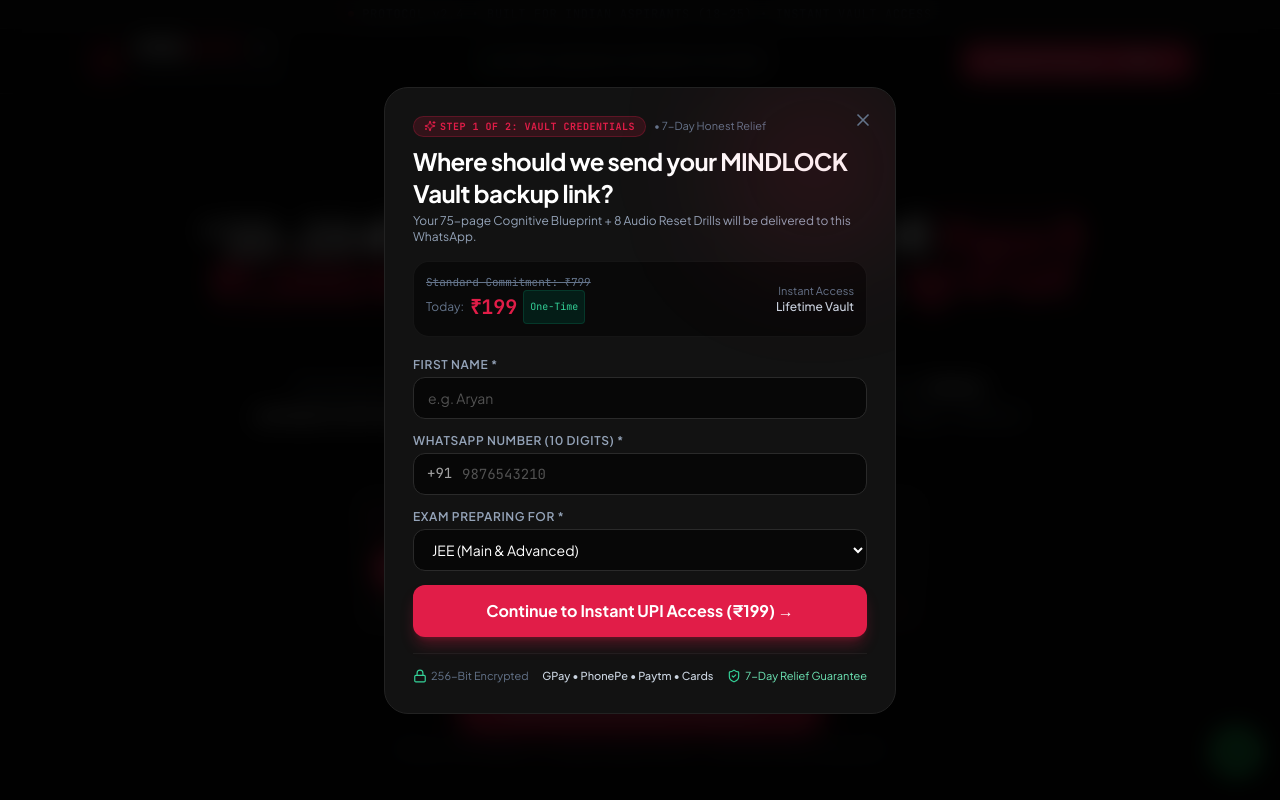
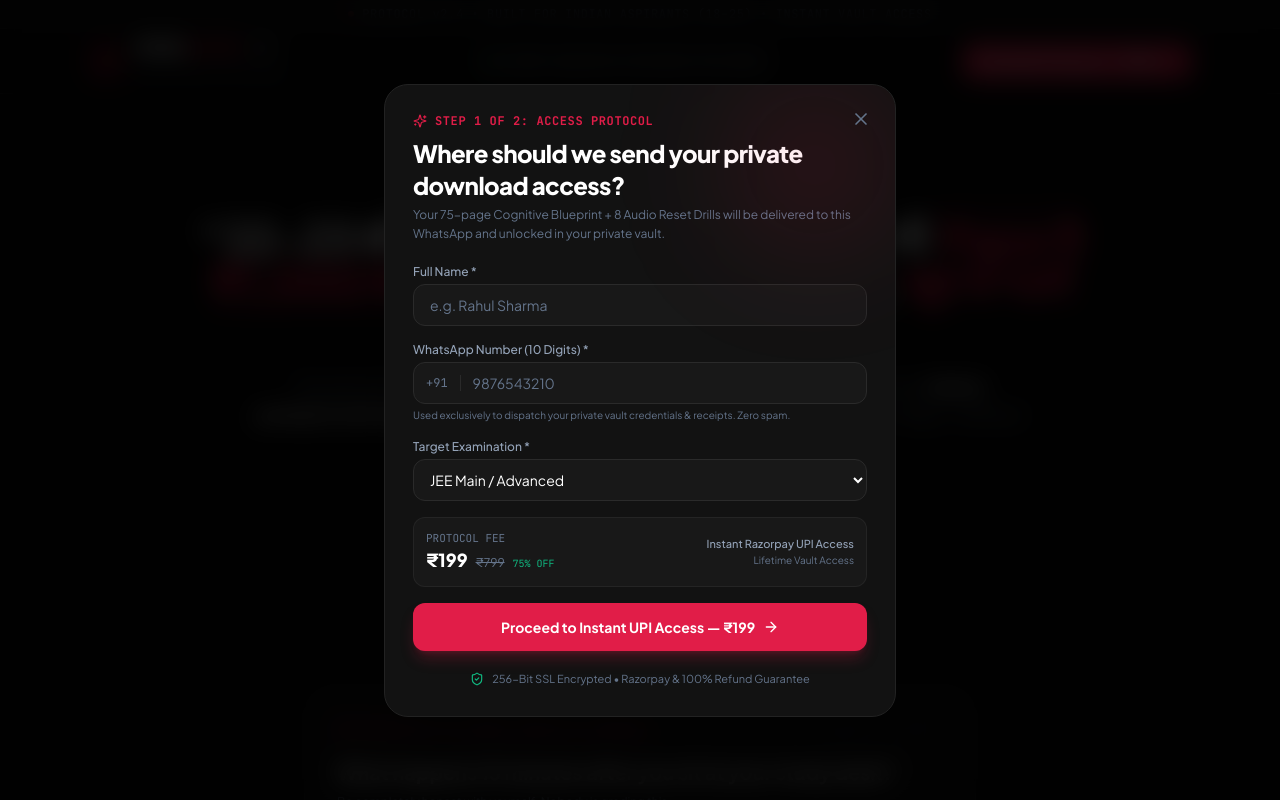
Before and after one commit to rishikeshjha2001/mindlock, a Next.js app: page / in a window 1280 px wide. Both pictures are taken after a click on the button "Activate My Reset Protocol →". Shown: the top 800 px of the page. Built offline with nearby package versions, Linux system fonts and the light colour scheme.

Commit message:
feat: remove audio player & floating whatsapp, add Razorpay checkout integration with redirect to mindlock-virid.vercel.app

```diff
--- /dev/null
+++ b/src/app/api/razorpay/create-order/route.ts
@@ -0,0 +1,67 @@
+import { NextRequest, NextResponse } from "next/server";
+import { getStore } from "@/lib/store";
+
+export const dynamic = "force-dynamic";
+
+export async function POST(req: NextRequest) {
+  try {
+    const body = await req.json();
+    const { name, whatsapp, targetExam } = body;
+
+    const store = getStore();
+    const amountInPaise = (store.config.productPrice || 199) * 100;
+    const razorpayKeyId =
+      process.env.NEXT_PUBLIC_RAZORPAY_KEY_ID ||
+      process.env.RAZORPAY_KEY_ID ||
+      "";
+    const razorpayKeySecret = process.env.RAZORPAY_KEY_SECRET || "";
+
+    // If Razorpay API keys are configured, create server-side order
+    if (razorpayKeyId && razorpayKeySecret) {
+      const auth = Buffer.from(`${razorpayKeyId}:${razorpayKeySecret}`).toString("base64");
+      const rzpRes = await fetch("https://api.razorpay.com/v1/orders", {
+        method: "POST",
+        headers: {
+          Authorization: `Basic ${auth}`,
+          "Content-Type": "application/json",
+        },
+        body: JSON.stringify({
+          amount: amountInPaise,
+          currency: "INR",
+          receipt: `ml_rcpt_${Date.now()}`,
+          notes: {
+            name: name || "",
+            whatsapp: whatsapp || "",
+            targetExam: targetExam || "",
+          },
+        }),
+      });
+
+      if (rzpRes.ok) {
+        const orderData = await rzpRes.json();
+        return NextResponse.json({
+          success: true,
+          orderId: orderData.id,
+          amount: orderData.amount,
+          currency: orderData.currency,
+          keyId: razorpayKeyId,
+        });
+      }
+    }
+
+    // Default response with configured payment URL / vault redirect
+    return NextResponse.json({
+      success: true,
+      keyId: razorpayKeyId || null,
+      amount: amountInPaise,
+      currency: "INR",
+      paymentUrl: store.config.paymentUrl || "https://mindlock-virid.vercel.app/download-vault?key=mindlock2026",
+    });
+  } catch (err) {
+    console.error("Razorpay order creation error:", err);
+    return NextResponse.json(
+      { error: "Failed to initialize payment gateway" },
+      { status: 500 }
+    );
+  }
+}
--- a/src/app/layout.tsx
+++ b/src/app/layout.tsx
@@ -40,6 +40,7 @@ export default function RootLayout({
           href="https://fonts.googleapis.com/css2?family=JetBrains+Mono:wght@400;500;700&family=Noto+Sans+Devanagari:wght@400;600;700;800&family=Plus+Jakarta+Sans:wght@400;500;600;700;800&display=swap"
           rel="stylesheet"
         />
+        <script src="https://checkout.razorpay.com/v1/checkout.js" async></script>
       </head>
       <body className="bg-[#0A0A0A] text-slateText-primary min-h-screen antialiased selection:bg-crimson selection:text-white font-sans">
         <ReadingProgressBar />
--- a/src/app/page.tsx
+++ b/src/app/page.tsx
@@ -2,7 +2,6 @@
 
 import { useState } from "react";
 import Navbar from "@/components/Navbar";
-import AudioPreview from "@/components/AudioPreview";
 import SelfDiagnosisWidget from "@/components/SelfDiagnosisWidget";
 import CheckoutModal from "@/components/CheckoutModal";
 import StickyMobileCTA from "@/components/StickyMobileCTA";
@@ -22,7 +21,6 @@ import {
   Zap,
   Lock,
   ChevronDown,
-  MessageCircle,
   AlertCircle,
   Crosshair,
   Sparkles,
@@ -75,9 +73,6 @@ export default function LandingPage() {
           You are not lazy, and you are not average. Your nervous system is trapped in{" "}
           <strong className="text-white">shame paralysis and dopamine burnout</strong>. Reset how your brain handles pressure in 7 days—without fake motivation or rigid timetables.
         </p>
-
-        {/* Interactive 15-Second Audio Reality Check Card */}
-        <AudioPreview />
 
         {/* Primary Non-Sales Hero CTA */}
         <div className="mt-8 flex flex-col items-center justify-center gap-2.5">
@@ -601,26 +596,6 @@ export default function LandingPage() {
         </div>
       </section>
 
-      {/* Floating WhatsApp Support Desk */}
-      <a
-        id="whatsapp_support_btn"
-        data-track-btn="whatsapp_support_btn"
-        href="https://wa.me/919876543210?text=Hi%20MINDLOCK%20Team%2C%20I%20have%20a%20question%20about%20the%20MINDLOCK%20system"
-        target="_blank"
-        rel="noopener noreferrer"
-        onClick={() => {
-          trackClientClick(
-            "whatsapp_support_btn",
-            "Chat on WhatsApp Support",
-            "Floating Support"
-          );
-        }}
-        className="fixed bottom-20 md:bottom-6 right-5 z-30 w-12 h-12 rounded-full bg-[#25D366] hover:bg-[#20ba5a] text-black flex items-center justify-center shadow-lg shadow-black/50 transition-all transform hover:scale-110 active:scale-95 cursor-pointer"
-        aria-label="WhatsApp Support"
-      >
-        <MessageCircle className="w-6 h-6 fill-black" />
-      </a>
-
       {/* Sticky Bottom Mobile Bar */}
       <StickyMobileCTA onUnlockClick={handleOpenCheckout} />
 
--- a/src/components/CheckoutModal.tsx
+++ b/src/components/CheckoutModal.tsx
@@ -8,6 +8,13 @@ interface CheckoutModalProps {
   isOpen: boolean;
   onClose: () => void;
   sourceButton: string;
+}
+
+declare global {
+  interface Window {
+    // eslint-disable-next-line @typescript-eslint/no-explicit-any
+    Razorpay?: any;
+  }
 }
 
 export default function CheckoutModal({
@@ -49,6 +56,7 @@ export default function CheckoutModal({
         "Access Modal"
       );
 
+      // 1. Record lead in database / store
       const res = await fetch("/api/analytics/track", {
         method: "POST",
         headers: { "Content-Type": "application/json" },
@@ -62,18 +70,86 @@ export default function CheckoutModal({
         }),
       });
 
-      const data = await res.json();
+      const leadData = await res.json();
+      const fallbackRedirectUrl =
+        leadData.paymentUrl || "https://mindlock-virid.vercel.app/download-vault?key=mindlock2026";
 
-      if (!res.ok) {
-        throw new Error(data.error || "Failed to record access details");
+      // 2. Initialize Razorpay
+      try {
+        const orderRes = await fetch("/api/razorpay/create-order", {
+          method: "POST",
+          headers: { "Content-Type": "application/json" },
+          body: JSON.stringify({
+            name: name.trim(),
+            whatsapp: cleanNumber,
+            targetExam,
+          }),
+        });
+
+        const orderInfo = await orderRes.json();
+
+        // If Razorpay SDK is loaded and a key is provided
+        if (orderInfo?.keyId && typeof window !== "undefined" && window.Razorpay) {
+          const options = {
+            key: orderInfo.keyId,
+            amount: orderInfo.amount || 19900,
+            currency: orderInfo.currency || "INR",
+            name: "MINDLOCK Protocol",
+            description: "Instant Access: 75-Page Blueprint + 8 Audio Drills",
+            order_id: orderInfo.orderId || undefined,
+            prefill: {
+              name: name.trim(),
+              contact: `+91${cleanNumber}`,
+            },
+            theme: {
+              color: "#E11D48",
+            },
+            handler: async function (response: {
+              razorpay_payment_id: string;
+              razorpay_order_id?: string;
+              razorpay_signature?: string;
+            }) {
+              setIsSuccessStep(true);
+              try {
+                await fetch("/api/razorpay/verify", {
+                  method: "POST",
+                  headers: { "Content-Type": "application/json" },
+                  body: JSON.stringify(response),
+                });
+              } catch {}
+
+              setTimeout(() => {
+                window.location.href = "https://mindlock-virid.vercel.app/download-vault?key=mindlock2026";
+              }, 800);
+            },
+            modal: {
+              ondismiss: function () {
+                setIsLoading(false);
+              },
+            },
+          };
+
+          const rzpInstance = new window.Razorpay(options);
+          rzpInstance.open();
+          return;
+        }
+
+        // If a direct Razorpay payment link or custom payment URL was configured
+        if (orderInfo?.paymentUrl && orderInfo.paymentUrl.startsWith("http")) {
+          setIsSuccessStep(true);
+          setTimeout(() => {
+            window.location.href = orderInfo.paymentUrl;
+          }, 800);
+          return;
+        }
+      } catch (rzpErr) {
+        console.warn("Razorpay dynamic checkout fallback:", rzpErr);
       }
 
+      // Default safe redirect
       setIsSuccessStep(true);
-      const redirectUrl = data.paymentUrl || "/download-vault?key=mindlock2026";
-
-      // Brief 1-second calm transitional state before redirect
       setTimeout(() => {
-        window.location.href = redirectUrl;
+        window.location.href = fallbackRedirectUrl;
       }, 1000);
     } catch (err: unknown) {
       console.error("Lead submission error:", err);
@@ -99,86 +175,71 @@ export default function CheckoutModal({
             trackClientClick("modal_close_btn", "Close Access Modal", "Access Modal");
             onClose();
           }}
-          className="absolute top-4 right-4 text-slateText-muted hover:text-white transition-colors p-1.5 rounded-lg hover:bg-white/5 cursor-pointer"
-          aria-label="Close modal"
+          className="absolute top-5 right-5 text-slateText-muted hover:text-white p-1 rounded-full hover:bg-white/5 transition-colors cursor-pointer"
+          aria-label="Close"
         >
           <X className="w-5 h-5" />
         </button>
 
         {isSuccessStep ? (
-          <div className="py-8 text-center animate-fadeIn">
-            <div className="w-14 h-14 rounded-full bg-emerald-950/80 border border-emerald-500/50 flex items-center justify-center text-emerald-400 mx-auto mb-4">
-              <CheckCircle2 className="w-7 h-7" />
+          /* Step 2: Instant Connection Confirmation State */
+          <div className="py-8 text-center space-y-4">
+            <div className="w-16 h-16 rounded-full bg-emeraldRelief/15 border border-emeraldRelief/40 flex items-center justify-center text-emeraldRelief mx-auto animate-bounce">
+              <CheckCircle2 className="w-9 h-9" />
             </div>
-            <h3 className="text-xl font-bold text-white">
-              Preparing your secure UPI checkout...
+            <h3 className="text-xl sm:text-2xl font-bold text-white tracking-tight">
+              Access Details Confirmed
             </h3>
-            <p className="text-xs text-slateText-muted mt-2">
-              Connecting to MINDLOCK Vault dispatch system. Redirecting you now...
+            <p className="text-xs sm:text-sm text-slateText-secondary max-w-xs mx-auto">
+              Connecting you to secure Razorpay UPI payment gateway...
             </p>
-            <div className="mt-5 flex justify-center">
-              <Loader2 className="w-5 h-5 text-crimson animate-spin" />
+            <div className="flex items-center justify-center gap-2 pt-2 text-crimson font-mono text-xs">
+              <Loader2 className="w-4 h-4 animate-spin" />
+              <span>Redirecting to Vault / Razorpay...</span>
             </div>
           </div>
         ) : (
-          <>
-            {/* Header */}
-            <div className="flex items-center gap-2 mb-2">
-              <span className="px-2.5 py-0.5 rounded-full text-[10px] font-mono font-semibold tracking-wider bg-crimson/15 text-crimson border border-crimson/25 uppercase flex items-center gap-1">
-                <Sparkles className="w-3 h-3" /> Step 1 of 2: Vault Credentials
-              </span>
-              <span className="text-[11px] text-slateText-muted">• 7-Day Honest Relief</span>
+          /* Step 1: Input Details */
+          <div>
+            <div className="flex items-center gap-2 text-crimson font-mono text-xs font-semibold uppercase tracking-wider mb-2">
+              <Sparkles className="w-3.5 h-3.5" />
+              <span>Step 1 of 2: Access Protocol</span>
             </div>
 
-            <h3 className="text-xl sm:text-2xl font-bold text-white tracking-tight leading-snug">
-              Where should we send your MINDLOCK Vault backup link?
+            <h3 className="text-xl sm:text-2xl font-extrabold text-white tracking-tight">
+              Where should we send your private download access?
             </h3>
-            <p className="text-xs text-slateText-secondary mt-1">
-              Your 75-page Cognitive Blueprint + 8 Audio Reset Drills will be delivered to this WhatsApp.
+            <p className="text-xs text-slateText-muted mt-1 leading-relaxed">
+              Your 75-page Cognitive Blueprint + 8 Audio Reset Drills will be delivered to this WhatsApp and unlocked in your private vault.
             </p>
 
-            {/* Offer Summary Bar */}
-            <div className="mt-4 p-3 rounded-2xl bg-black/50 border border-white/5 flex items-center justify-between">
+            {errorMsg && (
+              <div className="mt-3 p-2.5 rounded-lg bg-red-950/40 border border-red-800/50 text-red-300 text-xs">
+                {errorMsg}
+              </div>
+            )}
+
+            <form onSubmit={handleSubmit} className="mt-5 space-y-4">
               <div>
-                <div className="text-[11px] text-slateText-muted line-through font-mono">
-                  Standard Commitment: ₹799
-                </div>
-                <div className="text-base sm:text-lg font-bold text-white flex items-center gap-1.5">
-                  <span className="text-xs text-slateText-muted font-normal">Today:</span>
-                  <span className="text-crimson font-mono text-xl">₹199</span>
-                  <span className="text-[10px] font-normal text-emerald-400 bg-emerald-950/60 border border-emerald-800/40 px-1.5 py-0.5 rounded font-mono">
-                    One-Time
-                  </span>
-                </div>
-              </div>
-              <div className="text-right">
-                <div className="text-[11px] text-slateText-muted">Instant Access</div>
-                <div className="text-xs font-medium text-slate-300">Lifetime Vault</div>
-              </div>
-            </div>
-
-            {/* Lead Capture Form */}
-            <form onSubmit={handleSubmit} className="mt-5 space-y-3.5">
-              <div>
-                <label className="block text-xs font-semibold text-slateText-secondary uppercase tracking-wider mb-1">
-                  First Name *
+                <label className="block text-xs font-medium text-slateText-secondary mb-1">
+                  Full Name *
                 </label>
                 <input
                   type="text"
                   required
-                  placeholder="e.g. Aryan"
+                  placeholder="e.g. Rahul Sharma"
                   value={name}
                   onChange={(e) => setName(e.target.value)}
-                  className="w-full px-3.5 py-2.5 rounded-xl bg-black/60 border border-[#2a2a2a] text-white placeholder-neutral-600 focus:outline-none focus:border-crimson text-sm"
+                  className="w-full bg-[#181818] border border-[#2a2a2a] rounded-xl px-4 py-2.5 text-sm text-white placeholder-slateText-muted focus:outline-none focus:border-crimson transition-colors"
                 />
               </div>
 
               <div>
-                <label className="block text-xs font-semibold text-slateText-secondary uppercase tracking-wider mb-1">
+                <label className="block text-xs font-medium text-slateText-secondary mb-1">
                   WhatsApp Number (10 Digits) *
                 </label>
-                <div className="relative">
-                  <span className="absolute left-3.5 top-2.5 text-sm text-neutral-400 font-mono">
+                <div className="flex items-center bg-[#181818] border border-[#2a2a2a] rounded-xl overflow-hidden focus-within:border-crimson transition-colors">
+                  <span className="px-3 text-xs font-mono text-slateText-muted border-r border-[#2a2a2a]">
                     +91
                   </span>
                   <input
@@ -188,71 +249,79 @@ export default function CheckoutModal({
                     placeholder="9876543210"
                     value={whatsapp}
                     onChange={(e) => setWhatsapp(e.target.value)}
-                    className="w-full pl-12 pr-3.5 py-2.5 rounded-xl bg-black/60 border border-[#2a2a2a] text-white placeholder-neutral-600 focus:outline-none focus:border-crimson text-sm font-mono"
+                    className="w-full bg-transparent px-3 py-2.5 text-sm text-white placeholder-slateText-muted focus:outline-none"
                   />
                 </div>
+                <p className="text-[10px] text-slateText-muted mt-1">
+                  Used exclusively to dispatch your private vault credentials & receipts. Zero spam.
+                </p>
               </div>
 
               <div>
-                <label className="block text-xs font-semibold text-slateText-secondary uppercase tracking-wider mb-1">
-                  Exam Preparing For *
+                <label className="block text-xs font-medium text-slateText-secondary mb-1">
+                  Target Examination *
                 </label>
                 <select
                   value={targetExam}
                   onChange={(e) => setTargetExam(e.target.value)}
-                  className="w-full px-3.5 py-2.5 rounded-xl bg-black/60 border border-[#2a2a2a] text-white focus:outline-none focus:border-crimson text-sm"
+                  className="w-full bg-[#181818] border border-[#2a2a2a] rounded-xl px-3 py-2.5 text-sm text-white focus:outline-none focus:border-crimson transition-colors cursor-pointer"
                 >
-                  <option value="JEE (Main & Advanced)">JEE (Main & Advanced)</option>
-                  <option value="NEET UG">NEET UG</option>
-                  <option value="UPSC CSE / State PSC">UPSC CSE / State PSC</option>
-                  <option value="SSC CGL / Banking / Railways">SSC & Banking</option>
-                  <option value="Board 10th-12th">Board 10-12</option>
-                  <option value="College / GATE / Other">Other Competitive Exam</option>
+                  <option value="JEE">JEE Main / Advanced</option>
+                  <option value="NEET">NEET UG</option>
+                  <option value="UPSC">UPSC Civil Services</option>
+                  <option value="SSC">SSC CGL / CHSL</option>
+                  <option value="Banking">Banking (IBPS, SBI PO)</option>
+                  <option value="State">State PSC / Police</option>
+                  <option value="Other">Other Competitive Exam</option>
                 </select>
               </div>
 
-              {errorMsg && (
-                <div className="p-2.5 rounded-xl bg-rose-950/60 border border-rose-800 text-rose-300 text-xs">
-                  {errorMsg}
+              {/* Price Reframe & Guarantee in Modal */}
+              <div className="p-3 rounded-xl bg-obsidian-200 border border-white/5 flex items-center justify-between">
+                <div>
+                  <div className="text-[11px] text-slateText-muted font-mono uppercase">
+                    Protocol Fee
+                  </div>
+                  <div className="flex items-baseline gap-2">
+                    <span className="text-lg font-black text-white">₹199</span>
+                    <span className="text-xs text-slateText-muted line-through">₹799</span>
+                    <span className="text-[10px] font-mono text-emeraldRelief">75% OFF</span>
+                  </div>
                 </div>
-              )}
+                <div className="text-right">
+                  <div className="text-[11px] text-slateText-secondary font-medium">
+                    Instant Razorpay UPI Access
+                  </div>
+                  <div className="text-[10px] text-slateText-muted">
+                    Lifetime Vault Access
+                  </div>
+                </div>
+              </div>
 
-              {/* Submit Button */}
               <button
                 type="submit"
-                id="modal_proceed_payment_btn"
-                data-track-btn="modal_proceed_payment_btn"
                 disabled={isLoading}
-                className="w-full py-3.5 px-4 rounded-xl bg-crimson hover:bg-rose-500 text-white font-bold text-sm sm:text-base flex items-center justify-center gap-2 shadow-lg shadow-crimson/30 transition-all transform active:scale-98 cursor-pointer disabled:opacity-50 mt-2"
+                className="w-full py-3.5 px-5 rounded-xl bg-crimson hover:bg-rose-700 text-white font-bold text-sm flex items-center justify-center gap-2 shadow-lg shadow-crimson/25 transition-all transform hover:scale-[1.01] active:scale-[0.99] disabled:opacity-50 disabled:cursor-not-allowed cursor-pointer"
               >
                 {isLoading ? (
                   <>
-                    <Loader2 className="w-5 h-5 animate-spin" />
-                    <span>Connecting to Secure UPI...</span>
+                    <Loader2 className="w-4 h-4 animate-spin" />
+                    <span>Preparing Secure Payment...</span>
                   </>
                 ) : (
                   <>
-                    <span>Continue to Instant UPI Access (₹199) →</span>
+                    <span>Proceed to Instant UPI Access — ₹199</span>
+                    <ArrowRight className="w-4 h-4" />
                   </>
                 )}
               </button>
+
+              <div className="flex items-center justify-center gap-2 text-[11px] text-slateText-muted pt-1">
+                <ShieldCheck className="w-3.5 h-3.5 text-emeraldRelief" />
+                <span>256-Bit SSL Encrypted • Razorpay & 100% Refund Guarantee</span>
+              </div>
             </form>
-
-            {/* Badges */}
-            <div className="mt-4 pt-3.5 border-t border-white/5 flex flex-wrap items-center justify-between gap-2 text-[11px] text-slateText-muted">
-              <div className="flex items-center gap-1">
-                <Lock className="w-3.5 h-3.5 text-emerald-400" />
-                <span>256-Bit Encrypted</span>
-              </div>
-              <div className="flex items-center gap-1.5 font-medium text-slate-300">
-                <span>GPay • PhonePe • Paytm • Cards</span>
-              </div>
-              <div className="flex items-center gap-1 text-emerald-300">
-                <ShieldCheck className="w-3.5 h-3.5 text-emerald-400" />
-                <span>7-Day Relief Guarantee</span>
-              </div>
-            </div>
-          </>
+          </div>
         )}
       </div>
     </div>
--- a/src/lib/store.ts
+++ b/src/lib/store.ts
@@ -48,6 +48,8 @@ export interface SiteConfig {
   paymentUrl: string;
   vaultKey: string;
   productPrice: number;
+  razorpayKeyId?: string;
+  razorpayKeySecret?: string;
   webhookUrl: string;
   telegramBotToken: string;
   telegramChatId: string;
@@ -75,6 +77,8 @@ const defaultStore: MindlockStore = {
     paymentUrl: "/download-vault?key=mindlock2026",
     vaultKey: "mindlock2026",
     productPrice: 199,
+    razorpayKeyId: "",
+    razorpayKeySecret: "",
     webhookUrl: "",
     telegramBotToken: "",
     telegramChatId: "",
```
Also changed, not shown: src/app/api/razorpay/verify/route.ts (added, +35 -0 lines).
